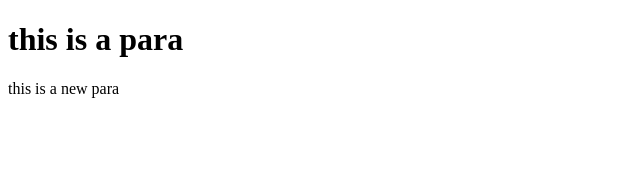
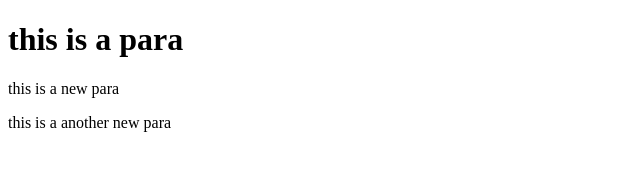
Before and after one commit to karthikchinnayagari/karthik, a plain HTML site: page index.html in a window 1280 px wide. Shown: the whole page, without its empty margins (0-640 px from the left). Drawn offline with Linux system fonts and the light colour scheme.

Commit message:
another para added on index.html

```diff
--- a/index.html
+++ b/index.html
@@ -9,6 +9,6 @@
 <body>
    <h1>this is a para</h1>
   <p>this is a new para</p>
-
+  <p>this is a another new para</p>
 </body>
 </html>
```
